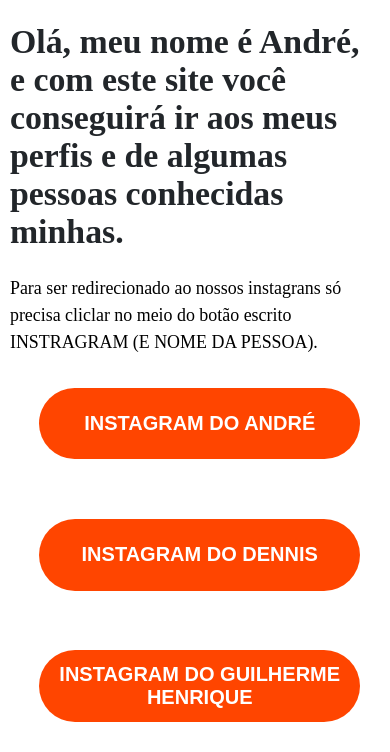
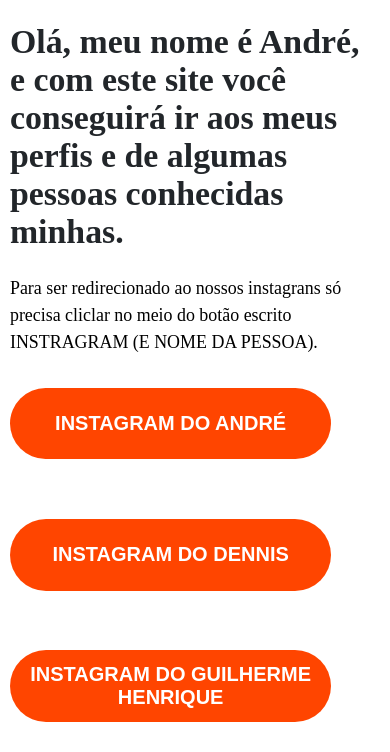
Before and after one commit to andrezin2005/menu, a plain HTML site: page index.html in a window 390 px wide. Shown: the part 92-844 px from the top of the page. Drawn offline with Linux system fonts and the light colour scheme.

Commit message:
Update style.css

```diff
--- a/style.css
+++ b/style.css
@@ -61,16 +61,12 @@ main {
 
 @media (max-width: 800px) {
     .btn {
-            margin-left: 10%;
-            position: center;
-
-            /*Altura*/
-            height: 7.2rem;
-            /*Largura*/
-            width: 32.3rem;
-            font-size: 20px;
+        /*Altura*/
+        height: 7.2rem;
+        /*Largura*/
+        width: 32.3rem;
+        font-size: 20px;
     }
-
     header {
         overflow: hidden;
     }
```
